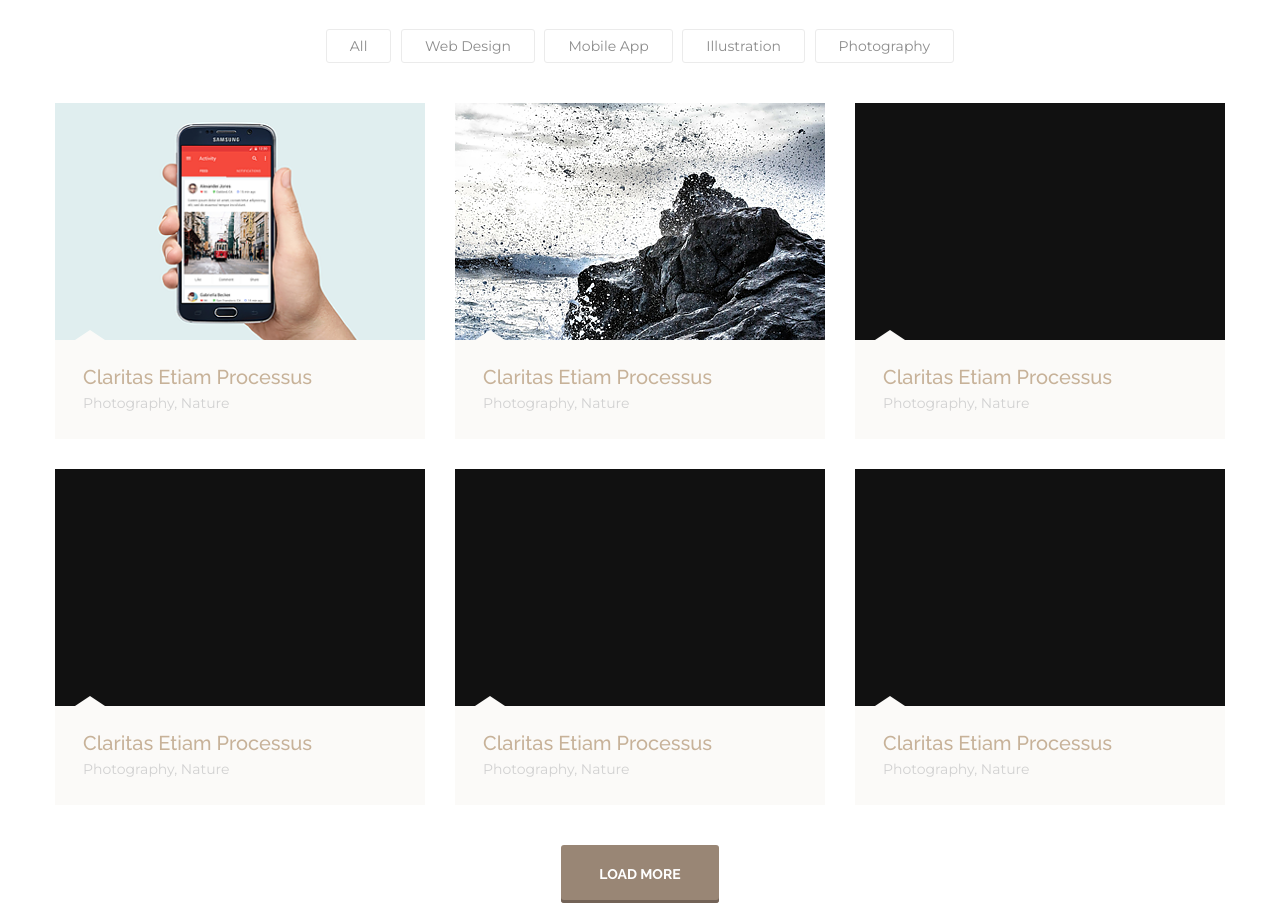
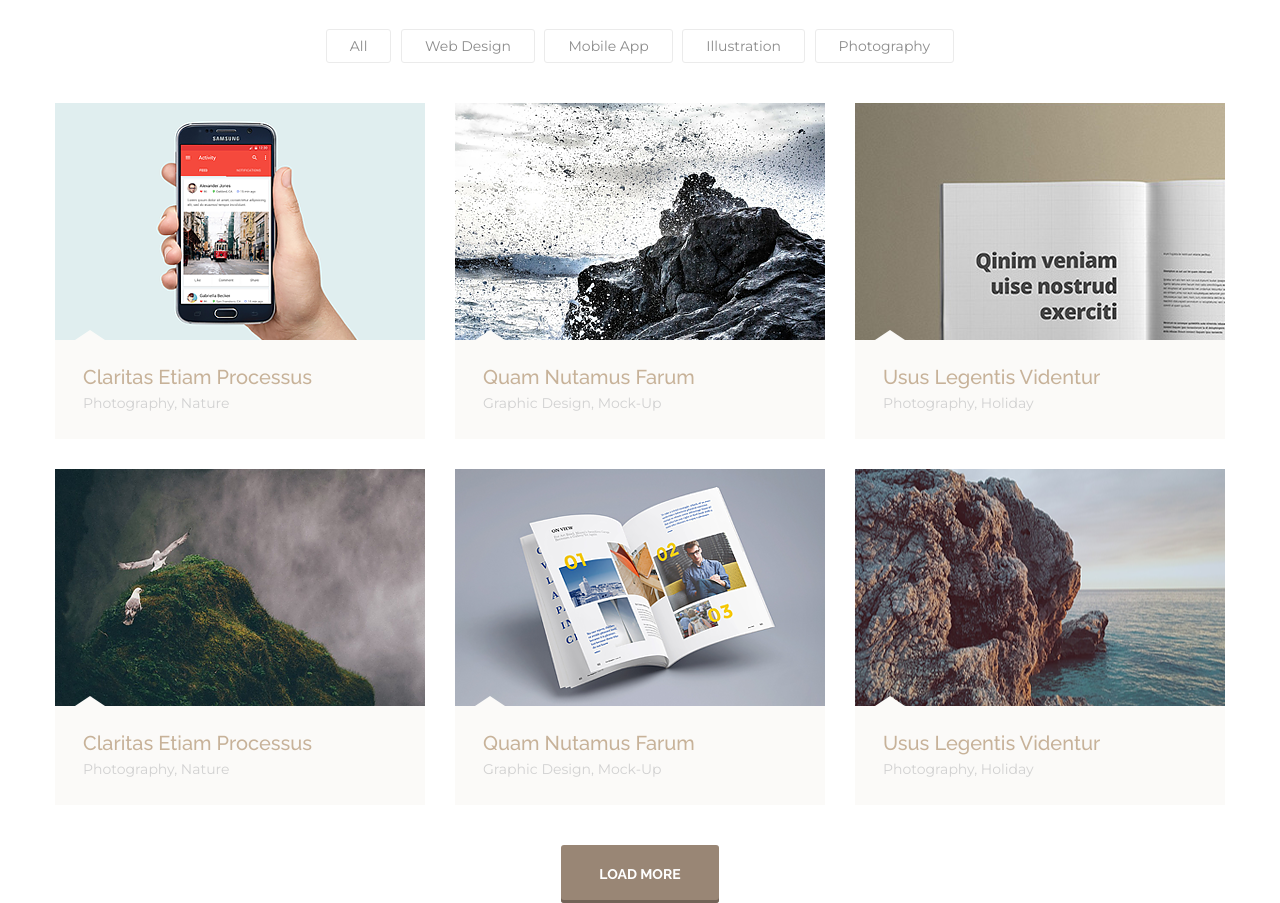
Before and after one commit to xaoc37rus/WebWaxom, a plain HTML site: page index.html in a window 1280 px wide. Shown: the part 2438-3341 px from the top of the page. Drawn offline with Linux system fonts and the light colour scheme.

Commit message:
projects_wrap_3

```diff
--- a/index.html
+++ b/index.html
@@ -100,17 +100,8 @@
                     </div>
                     <div class="projects-wrap clearfix">
                         <div class="project">
-
-                                <div class="project-foto foto-1"></div>
-
-                            <div class="project-footer">
-                                <h4>Claritas Etiam Processus</h4>
-                                <p>Photography, Nature</p>
-                            </div>
-                        </div>
-                        <div class="project">
-                            <div class="project-bg">
-                                <span class="project-foto foto-2"></span>
+                            <div class="project-foto foto-1">
+                                <div class="layer-shadow"></div>
                             </div>
                             <div class="project-footer">
                                 <h4>Claritas Etiam Processus</h4>
@@ -118,8 +109,26 @@
                             </div>
                         </div>
                         <div class="project">
-                            <div class="project-bg">
-                                <span class="project-foto foto-3"></span>
+                            <div class="project-foto foto-2">
+                                <span class="layer-shadow"></span>
+                            </div>
+                            <div class="project-footer">
+                                <h4>Quam Nutamus Farum</h4>
+                                <p>Graphic Design, Mock-Up</p>
+                            </div>
+                        </div>
+                        <div class="project">
+                            <div class="project-foto foto-3">
+                                <span class="layer-shadow"></span>
+                            </div>
+                            <div class="project-footer">
+                                <h4>Usus Legentis Videntur</h4>
+                                <p>Photography, Holiday</p>
+                            </div>
+                        </div>
+                        <div class="project">
+                            <div class="project-foto foto-4">
+                                <span class="layer-shadow"></span>
                             </div>
                             <div class="project-footer">
                                 <h4>Claritas Etiam Processus</h4>
@@ -127,30 +136,21 @@
                             </div>
                         </div>
                         <div class="project">
-                            <div class="project-bg">
-                                <span class="project-foto foto-4"></span>
+                            <div class="project-foto foto-5">
+                                <span class="layer-shadow"></span>
                             </div>
                             <div class="project-footer">
-                                <h4>Claritas Etiam Processus</h4>
-                                <p>Photography, Nature</p>
+                                <h4>Quam Nutamus Farum</h4>
+                                <p>Graphic Design, Mock-Up</p>
                             </div>
                         </div>
                         <div class="project">
-                            <div class="project-bg">
-                                <span class="project-foto foto-5"></span>
+                            <div class="project-foto foto-6">
+                                <span class="layer-shadow"></span>
                             </div>
                             <div class="project-footer">
-                                <h4>Claritas Etiam Processus</h4>
-                                <p>Photography, Nature</p>
-                            </div>
-                        </div>
-                        <div class="project">
-                            <div class="project-bg">
-                                <span class="project-foto foto-6"></span>
-                            </div>
-                            <div class="project-footer">
-                                <h4>Claritas Etiam Processus</h4>
-                                <p>Photography, Nature</p>
+                                <h4>Usus Legentis Videntur</h4>
+                                <p>Photography, Holiday</p>
                             </div>
                         </div>
                     </div>
--- a/style.css
+++ b/style.css
@@ -366,34 +366,44 @@ a.btn-projects:active {
 .project:nth-last-child(3) {
     margin-bottom: 0; /*Убираем отступ у последних трех элементов*/
 }
-.project-bg {
+.layer-shadow {
+    display: block;
     height: 237px;
-    background: #111;
+    transition: 0.3s ease-in-out;
+}
+.project:hover .layer-shadow {
+    background-color: rgba(0, 0, 0, 0.7);
 }
 .project-foto {
-    background-size: cover;
     display: block;
     height: 237px;
-    transition: 0.3s;
-    position: relative;
+    transition: 0.3s ease-in-out;
 }
 
 .foto-1 {
-    background-image: url(img/project-foto-1.png);
-    background-size: cover;
-    background-repeat: no-repeat;
-    background-position: center;
-    background-color: #111;
+    background: url(img/project-foto-1.png) no-repeat center;
 }
 .foto-2 {
     background: url(img/project-foto-2.png) no-repeat center;
+}
+.foto-3 {
+    background: url(img/project-foto-3.png) no-repeat left top;
+}
+.foto-4 {
+    background: url(img/project-foto-4.png) no-repeat left bottom;
+}
+.foto-5 {
+    background: url(img/project-foto-5.png) no-repeat center;
+}
+.foto-6 {
+    background: url(img/project-foto-6.png) no-repeat center;
 }
 
 .project-footer {
     background: #fbfaf8;
     padding: 27px 28px;
     text-align: left;
-    transition: 0.3s;
+    transition: 0.3s ease-in-out;
     position: relative;
 }
 .project-footer:before {
@@ -405,7 +415,7 @@ a.btn-projects:active {
     position: absolute;
     top: -10px;
     left: 20px;
-    transition: 0.3s;
+    transition: 0.3s ease-in-out;
 }
 .project:hover .project-footer:before {
     background: url(img/arrow2.png);
@@ -420,14 +430,14 @@ a.btn-projects:active {
     font-weight: 500;
     color: #c7b299;
     margin-bottom: 7px;
-    transition: 0.3s;
+    transition: 0.3s ease-in-out;
 }
 .project-footer p {
     color: #d1d1d1;
     font-family: "Montserrat", sans-serif;
     font-size: 14px;
     font-weight: 400;
-    transition: 0.3s;
+    transition: 0.3s ease-in-out;
 }
 .project:hover h4 {
     color: #fff;
```
Also changed, not shown: img/project-foto-3.png (added), img/project-foto-4.png (added), img/project-foto-5.png (added), img/project-foto-6.png (added).
